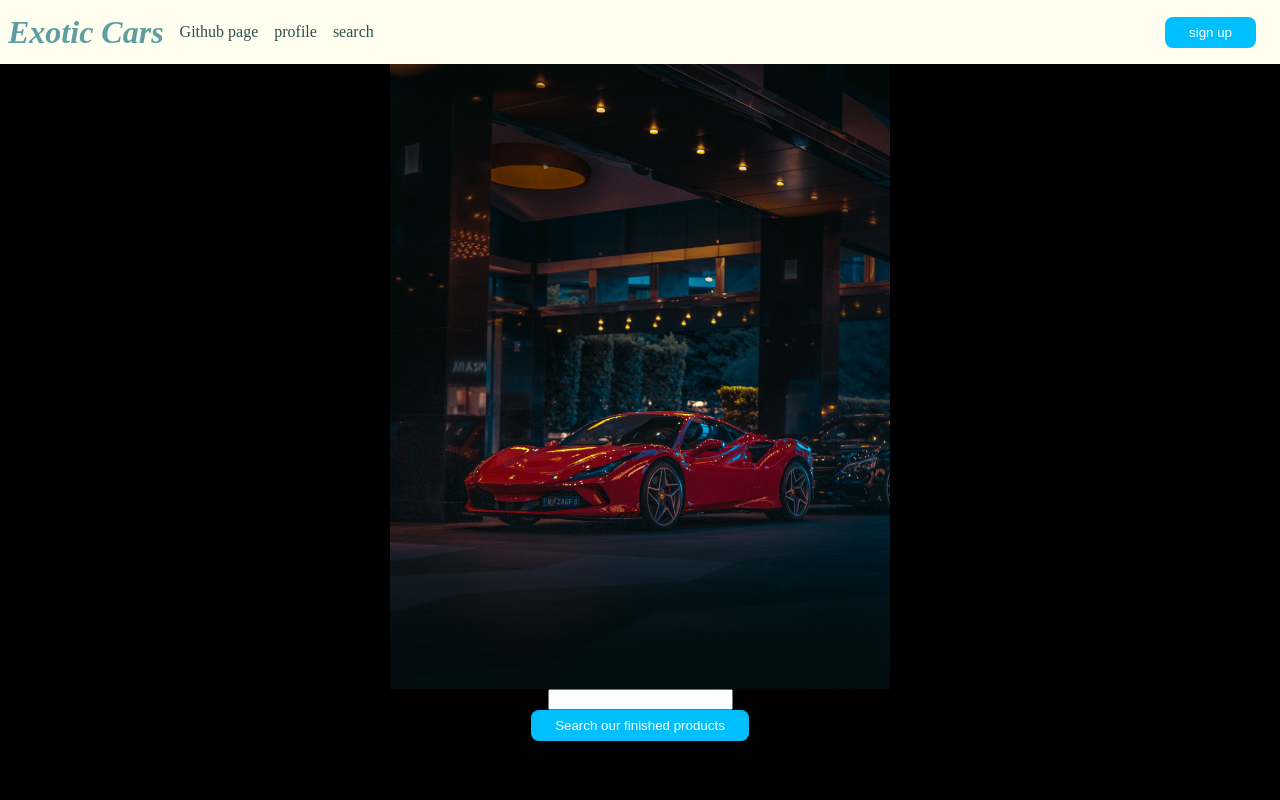
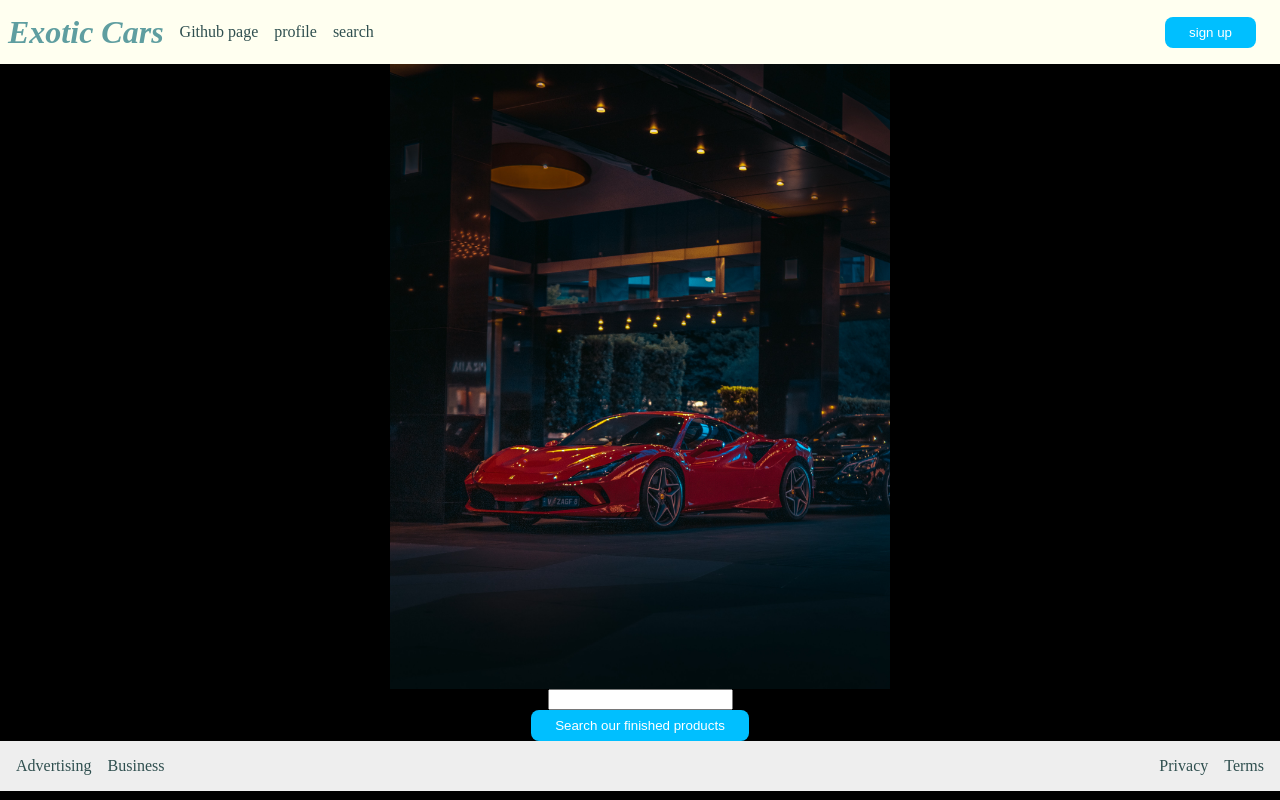
Before and after one commit to andgamespace/landing_pages, a plain HTML site: page index.html in a window 1280 px wide. Drawn offline with Linux system fonts and the light colour scheme.

Commit message:
added footer

```diff
--- a/index.html
+++ b/index.html
@@ -35,5 +35,15 @@
             <button>Search our finished products</button>
         </div>
     </div>
+    <div class="footer">
+      <ul class="left-links">
+        <li><a href="#">Advertising</a></li>
+        <li><a href="#">Business</a></li>
+      </ul>
+      <ul class="right-links">
+        <li><a href="#">Privacy</a></li>
+        <li><a href="#">Terms</a></li>
+      </ul>
+    </div>
   </body>
 </html>
--- a/style.css
+++ b/style.css
@@ -47,6 +47,12 @@ a {
     text-decoration: none;
     color: darkslategray;
 }
+.footer {
+    background: #eee;
+    display: flex;
+    justify-content: space-between;
+    padding: 16px;
+}
 ul {
     list-style-type:none;
     display: flex;
```
